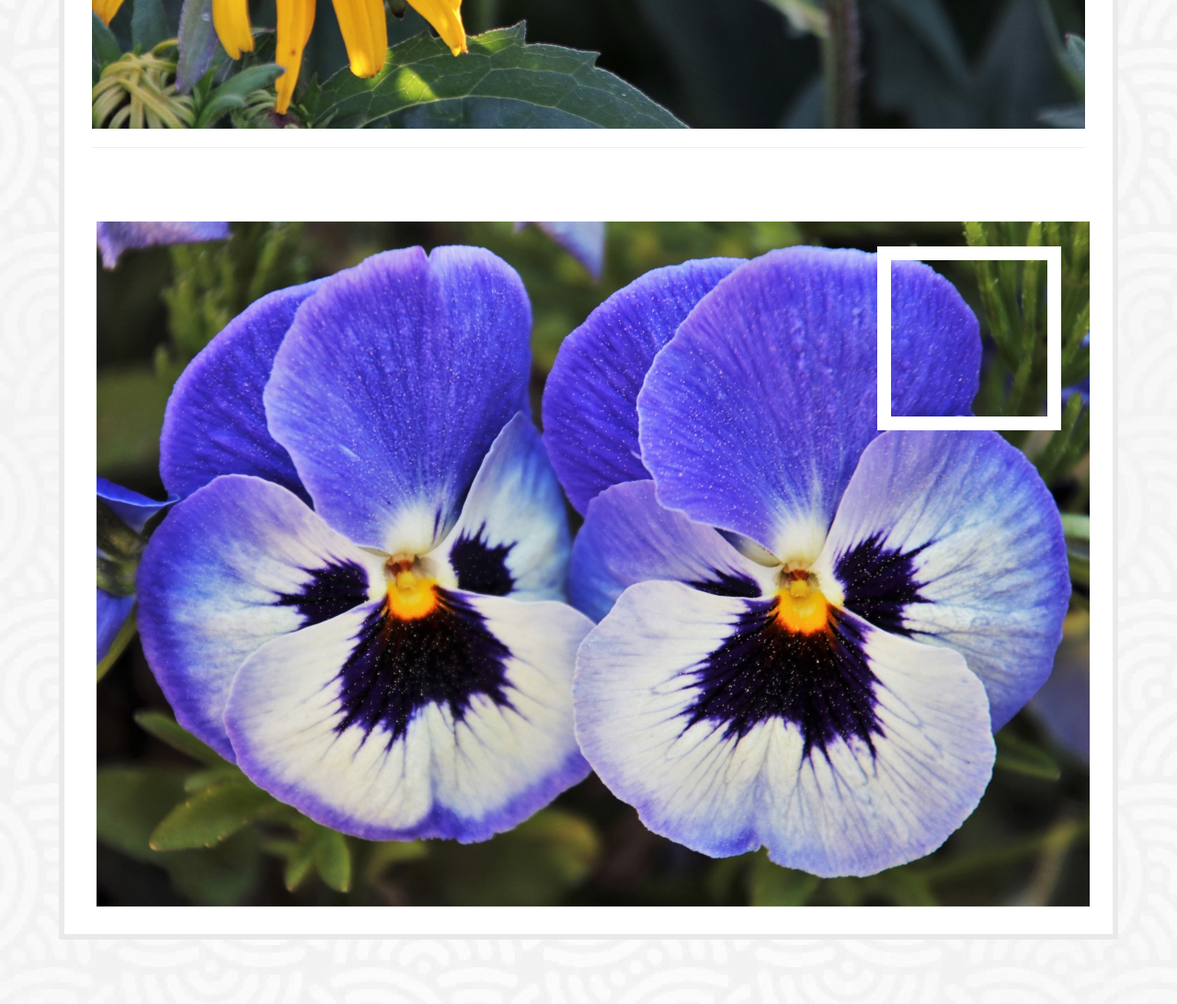
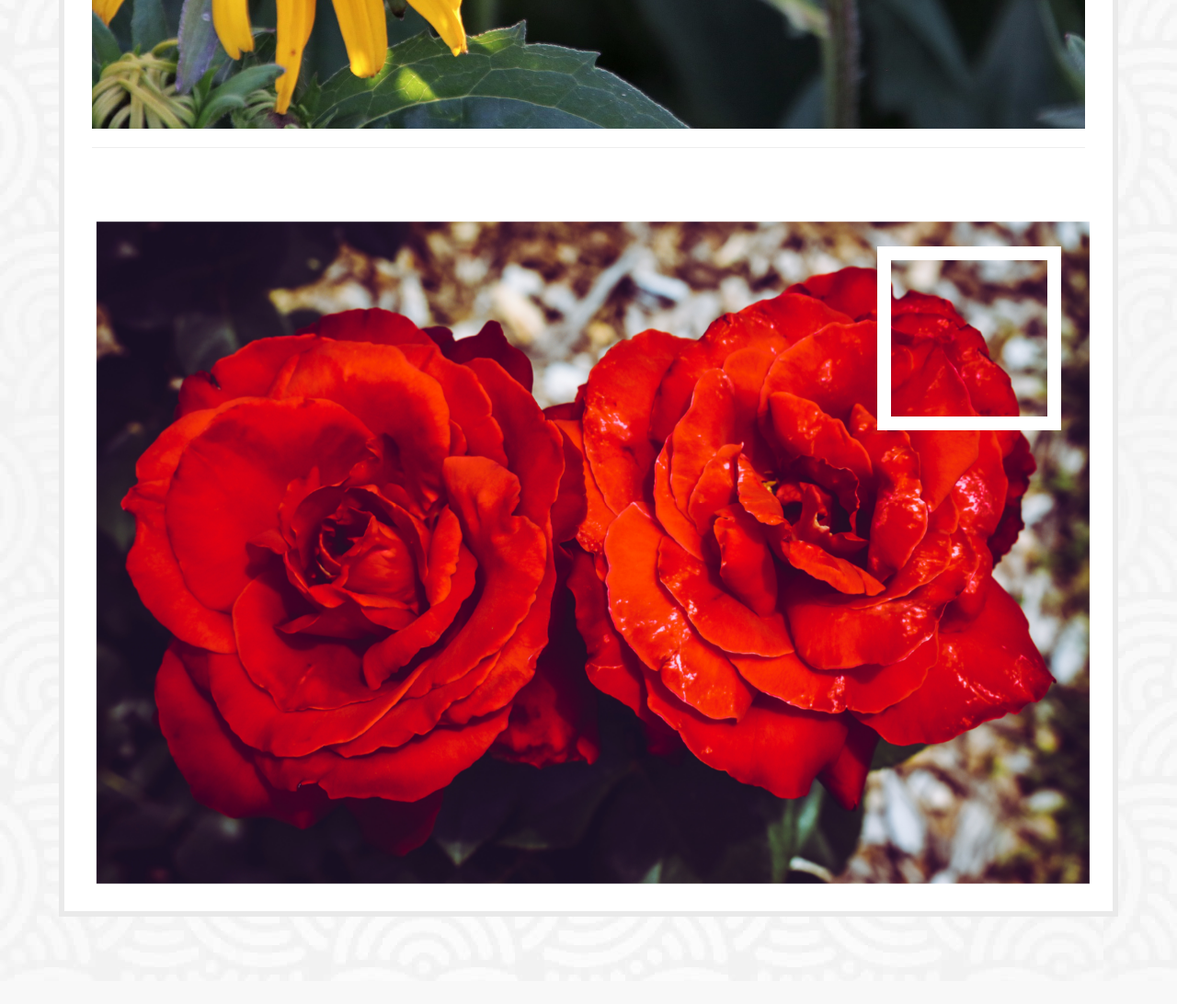
Before and after one commit to Schlomosys/nassirath, a Django app: page /index/ in a window 1280 px wide. Shown: the part 1148-2240 px from the top of the page at 92% size. After the commit the page ends 2145 px from the top, so only its background shows below. Run offline with Django 3.2, Linux system fonts and the light colour scheme; some libraries are stand-ins or nearby versions; some web fonts are replaced.

Commit message:
Update homebis.html

```diff
--- a/nassirath_birthday/templates/nassirath_birthday/homebis.html
+++ b/nassirath_birthday/templates/nassirath_birthday/homebis.html
@@ -119,7 +119,7 @@
              <div class="first">
              <div class="square wow fadeInDown" data-wow-delay=".5s"></div>
              </div>
-             <img src="{%static 'nassirath_birthday/assets/img/fleur2.jpg'%}" alt="img" class="photo-home"/>
+             <img src="{%static 'nassirath_birthday/assets/img/fleur3.jpg'%}" alt="img" class="photo-home"/>
           </div>
           <!-- End right image -->
 
```
